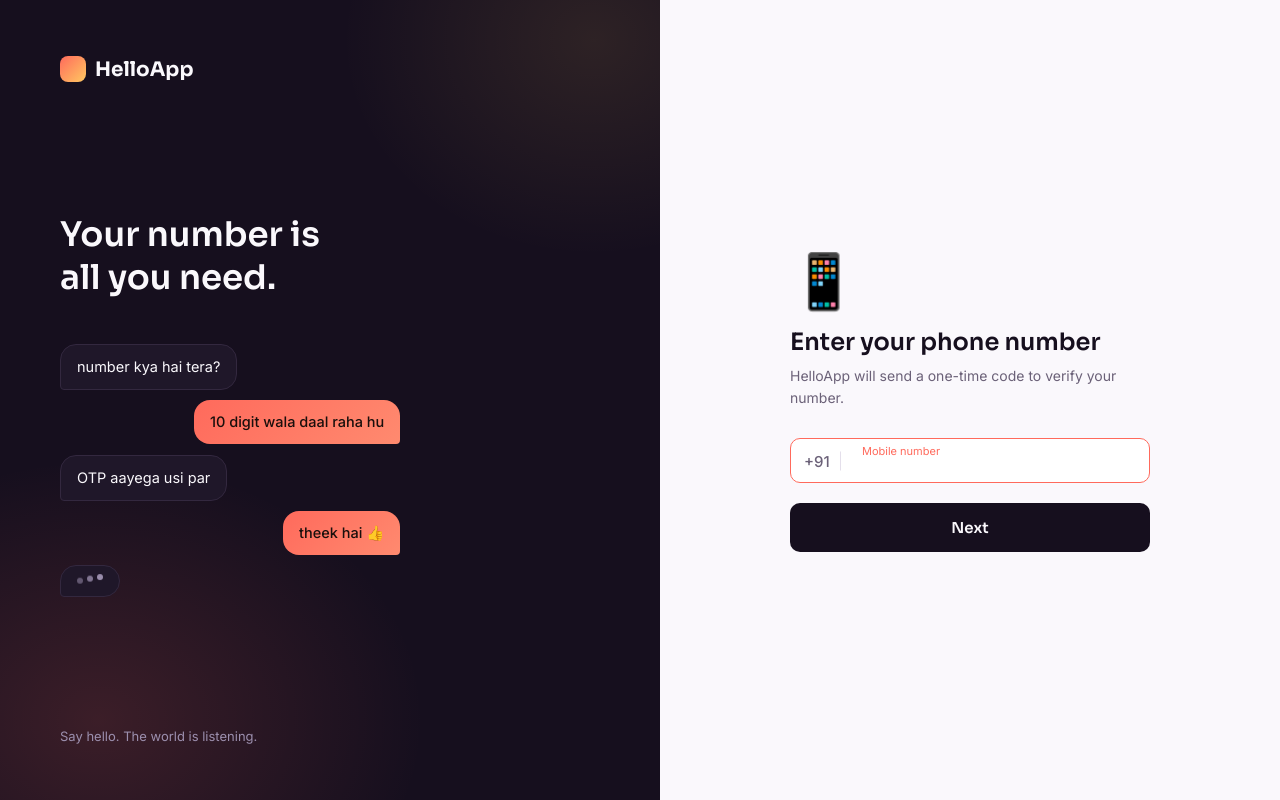
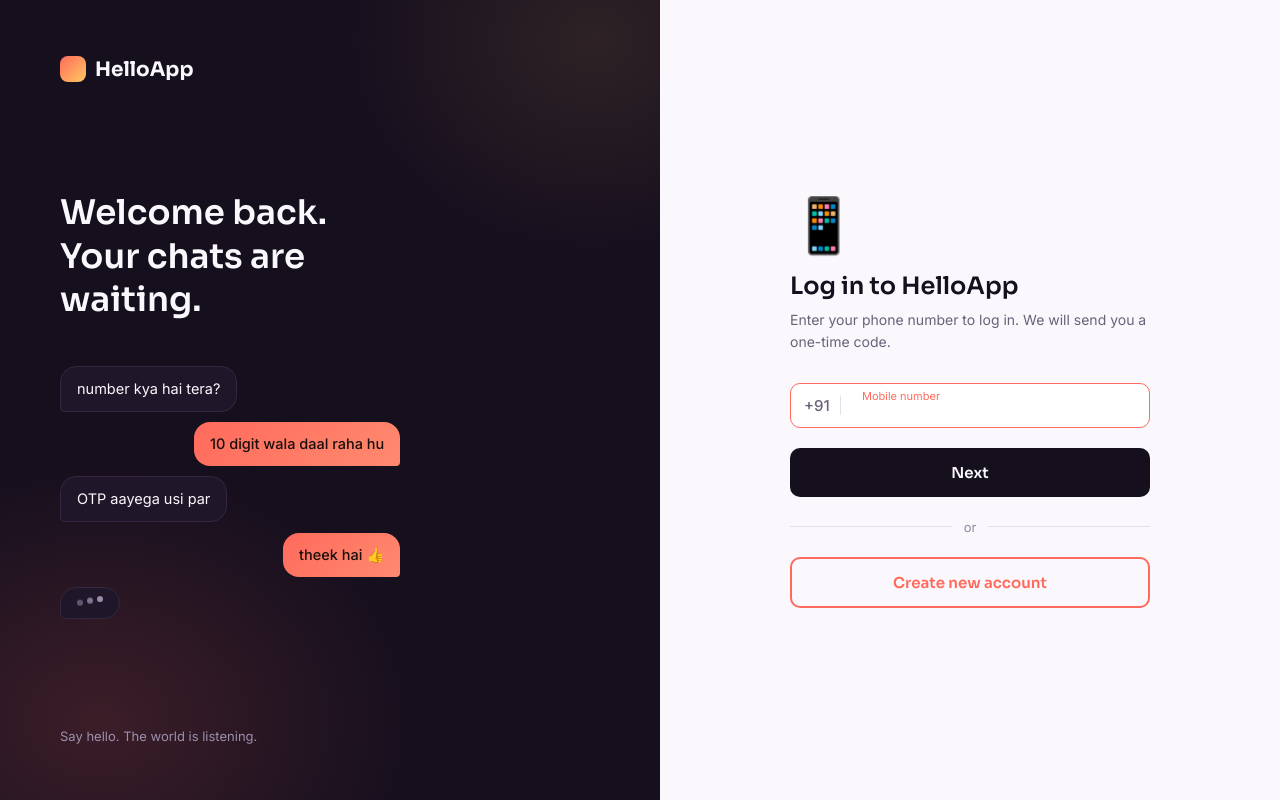
Before and after one commit to afzalhussainpydlp/HelloApp, a Django app: page /login/ in a window 1280 px wide. Run offline with Django 5.2, Linux system fonts and the light colour scheme.

Commit message:
change in create new user

```diff
--- a/chat/urls.py
+++ b/chat/urls.py
@@ -8,8 +8,8 @@ urlpatterns = [
     path("new-chat/", views.new_chat, name="new_chat"),
 
     path("welcome/", views.welcome_view, name="welcome"),
-    path("login/", views.phone_view, name="login"),
-    path("register/", views.phone_view, name="register_phone"),
+    path("login/", views.phone_view, {"mode": "login"}, name="login"),
+    path("register/", views.phone_view, {"mode": "register"}, name="register_phone"),
     path("verify/", views.otp_view, name="register_otp"),
     path("profile/", views.profile_view, name="register_profile"),
     path("logout/", views.logout_view, name="logout"),
--- a/chat/views.py
+++ b/chat/views.py
@@ -186,7 +186,7 @@ def welcome_view(request):
     return render(request, "welcome.html")
 
 
-def phone_view(request):
+def phone_view(request, mode="register"):
 
     if request.user.is_authenticated:
         return redirect("home")
@@ -195,9 +195,14 @@ def phone_view(request):
 
     if request.method == "POST":
         phone = request.POST.get("phone", "").strip()
+        registered = Profile.objects.filter(phone=phone).exists()
 
         if not re.fullmatch(r"[6-9]\d{9}", phone):
             error = "Enter a valid 10-digit mobile number."
+        elif mode == "login" and not registered:
+            error = "This number is not registered yet. Please create a new account."
+        elif mode == "register" and registered:
+            error = "This number is already registered. Please log in."
         elif PhoneOTP.objects.filter(
             phone=phone,
             created_at__gte=timezone.now() - timedelta(seconds=30)
@@ -210,9 +215,10 @@ def phone_view(request):
             PhoneOTP.objects.create(phone=phone, code_hash=make_hash(phone, code))
             send_otp(phone, code)
             request.session["otp_phone"] = phone
+            request.session["otp_mode"] = mode
             return redirect("register_otp")
 
-    return render(request, "register_phone.html", {"error": error})
+    return render(request, "register_phone.html", {"error": error, "mode": mode})
 
 
 def otp_view(request):
@@ -223,6 +229,10 @@ def otp_view(request):
 
     masked = phone[:2] + "••••••" + phone[-2:]
     error = None
+
+    # "Wrong number?" aur "Resend" kis page par wapas jayein
+    mode = request.session.get("otp_mode", "register")
+    back_url = "login" if mode == "login" else "register_phone"
 
     if request.method == "POST":
         code = request.POST.get("otp", "").strip()
@@ -251,9 +261,11 @@ def otp_view(request):
             request.session["verified_phone"] = phone
             return redirect("register_profile")
 
-    return render(request, "register_otp.html", {"error": error, "masked_phone": masked})
-
-
+    return render(request, "register_otp.html", {
+        "error": error,
+        "masked_phone": masked,
+        "back_url": back_url,
+    })
 def profile_view(request):
 
     phone = request.session.get("verified_phone")
--- a/templates/register_phone.html
+++ b/templates/register_phone.html
@@ -3,7 +3,7 @@
 <head>
 <meta charset="UTF-8">
 <meta name="viewport" content="width=device-width, initial-scale=1.0">
-<title>Your phone number — HelloApp</title>
+<title>{% if mode == "login" %}Log in{% else %}Create account{% endif %} — HelloApp</title>
 <link href="https://fonts.googleapis.com/css2?family=Sora:wght@500;600;700&family=Inter:wght@400;500;600&display=swap" rel="stylesheet">
 <style>
 *{margin:0;padding:0;box-sizing:border-box}
@@ -56,13 +56,17 @@ a{color:inherit}
 .note{text-align:center;font-size:12.5px;color:#948aa3;margin-bottom:24px}
 .hint a{color:var(--coral);font-weight:600;text-decoration:none}
 
+.or{display:flex;align-items:center;gap:12px;color:#948aa3;font-size:13px;margin:22px 0}
+.or::before,.or::after{content:"";flex:1;height:1px;background:#e4dfeb}
+.ghost{display:block;text-align:center;text-decoration:none;padding:14px;border:2px solid var(--coral);border-radius:10px;color:var(--coral);font-family:var(--head);font-weight:600;font-size:15px;transition:background .2s,color .2s}
+.ghost:hover{background:var(--coral);color:#fff}
 </style>
 </head>
 <body>
 <div class="brand-side">
   <div class="wordmark"><span class="mark"></span>HelloApp</div>
   <div>
-    <div class="pitch"><h1>Your number is all you need.</h1></div>
+    <div class="pitch"><h1>{% if mode == "login" %}Welcome back. Your chats are waiting.{% else %}Your number is all you need.{% endif %}</h1></div>
     <div class="thread"><div class="bubble them">number kya hai tera?</div><div class="bubble me">10 digit wala daal raha hu</div><div class="bubble them">OTP aayega usi par</div><div class="bubble me">theek hai 👍</div><div class="typing"><span></span><span></span><span></span></div></div>
   </div>
   <div class="brand-foot">Say hello. The world is listening.</div>
@@ -70,16 +74,24 @@ a{color:inherit}
 <div class="form-side">
   <div class="form-inner">
     <div class="big">📱</div>
-    <h2>Enter your phone number</h2>
-    <p class="sub">HelloApp will send a one-time code to verify your number.</p>
+    <h2>{% if mode == "login" %}Log in to HelloApp{% else %}Create your account{% endif %}</h2>
+    <p class="sub">{% if mode == "login" %}Enter your phone number to log in. We will send you a one-time code.{% else %}Enter your phone number. We will send you a one-time code to verify it.{% endif %}</p>
     {% if error %}<div class="err">{{ error }}</div>{% endif %}
     <form method="POST">
       {% csrf_token %}
       <div class="field ph"><span class="cc">+91</span><input type="tel" id="phone" name="phone" placeholder=" " maxlength="10" pattern="[0-9]{10}" inputmode="numeric" required autofocus><label for="phone">Mobile number</label></div>
       <button class="submit" type="submit">Next</button>
     </form>
+    {% if mode == "login" %}
+    <div class="or">or</div>
+    <a class="ghost" href="{% url 'register_phone' %}">Create new account</a>
+    {% else %}
+    <div class="line">Already have an account? <a href="{% url 'login' %}">Log in</a></div>
+    {% endif %}
   </div>
 </div>
-<script>function togglePw(id,b){var p=document.getElementById(id);if(p.type==="password"){p.type="text";b.textContent="Hide"}else{p.type="password";b.textContent="Show"}}</script>
+<script>
+function togglePw(id,b){var p=document.getElementById(id);if(p.type==="password"){p.type="text";b.textContent="Hide"}else{p.type="password";b.textContent="Show"}}
+</script>
 </body>
 </html>
```
Also changed, not shown: templates/register_otp.html (+9 -3 lines), db.sqlite3.
